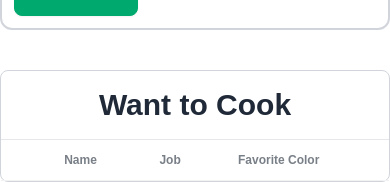
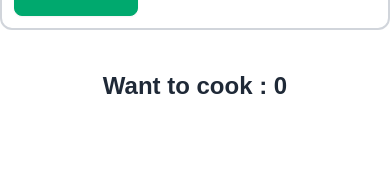
Before and after one commit to Tufazzul1/Assignment7-Chef-table-, a React (Vite) app: page / in a window 390 px wide. Shown: the part 5133-5315 px from the top of the page. After the commit the page ends 5235 px from the top, so only its background shows below. Built offline with nearby package versions, Linux system fonts and the light colour scheme.

Commit message:
added the Cook section

```diff
--- a/src/App.jsx
+++ b/src/App.jsx
@@ -1,13 +1,20 @@
 
+import { useState } from 'react'
 import './App.css'
 import Banner from './components/Banner/Banner'
-import Cook from './components/Cook/Cook'
 import Header from './components/Header/Header'
 import RecipeHeader from './components/Recipeheader/RecipeHeader'
 import Recipes from './components/Recipes/Recipes'
+import Cooks from './components/Cooks/Cooks'
 
 function App() {
 
+  const [cooks, setCooks] = useState([])
+
+  const handleAddToCook = recipe =>{
+    const newRecipeList = [...cooks, recipe]
+    setCooks(newRecipeList)
+  }
 
   return (
     <>
@@ -15,8 +22,8 @@ function App() {
       <Banner></Banner>
       <RecipeHeader></RecipeHeader>
       <div className='lg:flex container mx-auto gap-3'>
-        <Recipes></Recipes>
-        <Cook></Cook>
+        <Recipes handleAddToCook={handleAddToCook}></Recipes>
+        <Cooks cooks={cooks}></Cooks>
       </div>
 
     </>
--- a/src/components/Cook/Cook.jsx
+++ b/src/components/Cook/Cook.jsx
@@ -1,29 +1,35 @@
+import PropTypes from 'prop-types';
+
+const Cook = ({ cook }) => {
+    const { recipe_name, preparing_time, calories } = cook
+    return (
 
 
-const Cook = () => {
-    return (
-        <div className="mt-10 lg:w-1/3 border border-gray-300 rounded-lg">
-            <h1 className="text-3xl font-bold text-center pt-4 pb-4">Want to Cook</h1>
-            <hr />
-
-            <div className="overflow-x-auto">
+        <div>
+             <div className="overflow-x-auto">
                 <table className="table">
-                    {/* head */}
                     <thead>
                         <tr>
                             <th></th>
                             <th>Name</th>
-                            <th>Job</th>
-                            <th>Favorite Color</th>
+                            <th>Time</th>
+                            <th>Calories</th>
                         </tr>
                     </thead>
-                    <tbody>
 
-                    </tbody>
                 </table>
+            </div>
+            <div className='p-4 m-4 bg-gray-100 rounded-lg flex gap-2 justify-between'>
+                <h3>{recipe_name}</h3>
+                <h4>{preparing_time} minutes</h4>
+                <p>{calories} calories</p>
+                <button className="btn btn-success rounded-full">Preparing</button>
             </div>
         </div>
     );
 };
+Cook.propTypes = {
+    cook: PropTypes.object.isRequired
+}
 
 export default Cook;
--- /dev/null
+++ b/src/components/Cooks/Cooks.jsx
@@ -0,0 +1,21 @@
+import PropTypes from 'prop-types';
+import Cook from '../Cook/Cook';
+
+const Cooks = ({ cooks }) => {
+    return (
+        <div className="lg:w-[40%] mt-10">
+            <h3 className="text-2xl font-bold text-center">
+                Want to cook : {cooks.length}</h3>
+            {
+                cooks.map(cook => <Cook key={cook.recipe_id} cook={cook}></Cook>)
+            }
+
+        </div>
+    );
+};
+
+Cooks.propTypes = {
+    cooks: PropTypes.array.isRequired
+}
+
+export default Cooks;
--- a/src/components/Recipe/Recipe.jsx
+++ b/src/components/Recipe/Recipe.jsx
@@ -1,6 +1,6 @@
 import PropTypes from 'prop-types';
 
-const Recipe = ({ recipe }) => {
+const Recipe = ({ recipe, handleAddToCook }) => {
     const { recipe_name, recipe_image, short_description, ingredients, preparing_time, calories} = recipe;
     return (
         <div className='border-solid border-2 border-gray-300  rounded-xl p-3'>
@@ -24,14 +24,15 @@ const Recipe = ({ recipe }) => {
                 <h4><i className="fa-regular fa-clock mr-2"></i>{preparing_time} minutes</h4>
                 <h4><i className="fa-solid fa-fire mr-2"></i>{calories} calories</h4>
             </div>
-            <button className="btn btn-success mt-4">Want to Cook</button>
+            <button onClick={()=>handleAddToCook(recipe)} className="btn btn-success mt-4">Want to Cook</button>
 
         </div>
     );
 };
 
 Recipe.propTypes = {
-    recipe: PropTypes.object.isRequired
+    recipe: PropTypes.object.isRequired,
+    handleAddToCook: PropTypes.func.isRequired
 }
 
 export default Recipe;
--- a/src/components/Recipes/Recipes.jsx
+++ b/src/components/Recipes/Recipes.jsx
@@ -2,9 +2,10 @@
 import { useEffect } from "react";
 import { useState } from "react";
 import Recipe from "../Recipe/Recipe";
+import PropTypes from 'prop-types';
 
 
-const Recipes = () => {
+const Recipes = ({handleAddToCook}) => {
 
     const [recipes, setRecipes] = useState([])
 
@@ -17,12 +18,20 @@ const Recipes = () => {
 
 
     return (
-        <div className="mt-10 lg:w-2/3 container grid lg:grid-cols-2 gap-8 ">
+        <div className="mt-10 lg:w-[60%] container grid lg:grid-cols-2 gap-8 ">
             {
-                recipes.map(recipe => <Recipe key={recipe.id} recipe={recipe}></Recipe>)
+                recipes.map(recipe =>
+                     <Recipe key={recipe.recipe_id}
+                      recipe={recipe}
+                      handleAddToCook={handleAddToCook}
+                      ></Recipe>)
             }
         </div>
     );
 };
 
+Recipes.propTypes ={
+    handleAddToCook : PropTypes.func.isRequired
+}
+
 export default Recipes;
```
